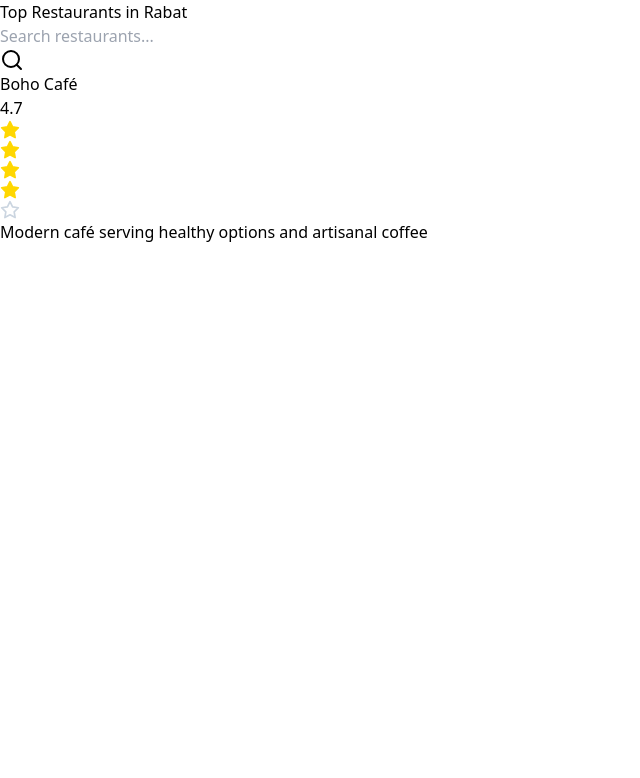
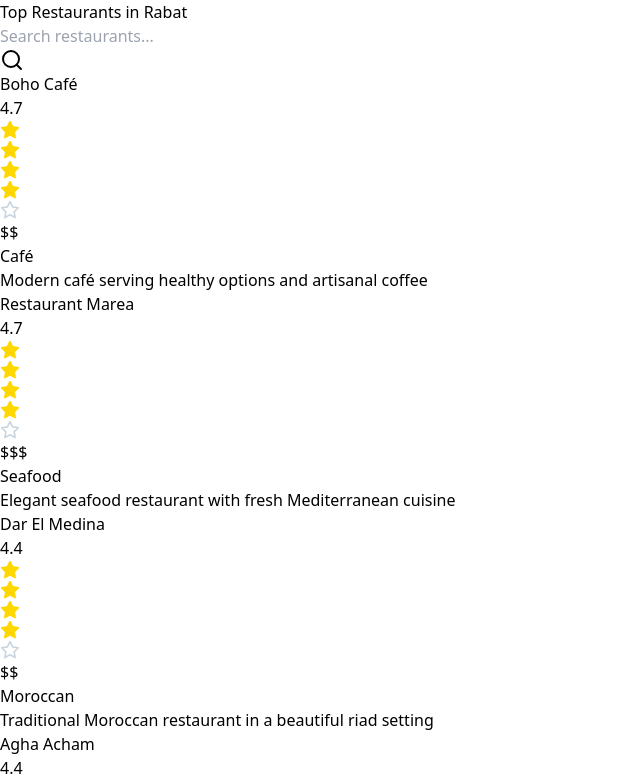
Before and after one commit to boufnichel/restaurant-finder-morocco, a React (Vite) app: page / in a window 1280 px wide. Shown: the top 778 px of the page, without its empty margins (0-640 px from the left). Built offline with nearby package versions, Linux system fonts and the light colour scheme.

Commit message:
Add all restaurant data and implement search functionality

```diff
--- a/src/components/RestaurantListing/index.tsx
+++ b/src/components/RestaurantListing/index.tsx
@@ -1,8 +1,53 @@
 import React, { useState } from 'react';
 import { Star, Search } from 'lucide-react';
 
+// Restaurant data
+const restaurantsData = [
+  {
+    name: "Boho Café",
+    description: "Modern café serving healthy options and artisanal coffee",
+    rating: 4.7,
+    cuisine: "Café",
+    priceRange: "$$"
+  },
+  {
+    name: "Restaurant Marea",
+    description: "Elegant seafood restaurant with fresh Mediterranean cuisine",
+    rating: 4.7,
+    cuisine: "Seafood",
+    priceRange: "$$$"
+  },
+  {
+    name: "Dar El Medina",
+    description: "Traditional Moroccan restaurant in a beautiful riad setting",
+    rating: 4.4,
+    cuisine: "Moroccan",
+    priceRange: "$$"
+  },
+  {
+    name: "Agha Acham",
+    description: "Authentic Middle Eastern flavors and mezze platters",
+    rating: 4.4,
+    cuisine: "Middle Eastern",
+    priceRange: "$$"
+  },
+  {
+    name: "Dar Rbatia",
+    description: "Luxurious Moroccan dining with traditional entertainment",
+    rating: 4.5,
+    cuisine: "Moroccan",
+    priceRange: "$$$"
+  }
+];
+
 const RestaurantListing = () => {
   const [searchQuery, setSearchQuery] = useState('');
+
+  // Filter restaurants based on search
+  const filteredRestaurants = restaurantsData.filter(restaurant =>
+    restaurant.name.toLowerCase().includes(searchQuery.toLowerCase()) ||
+    restaurant.cuisine.toLowerCase().includes(searchQuery.toLowerCase())
+  );
 
   // Function to render filled or empty stars
   const renderStars = (rating: number) => {
@@ -35,20 +80,37 @@ const RestaurantListing = () => {
         <Search className="absolute left-4 top-1/2 transform -translate-y-1/2 h-5 w-5 text-gray-400" />
       </div>
 
-      {/* Sample Restaurant Card */}
-      <div className="bg-white rounded-xl shadow-lg p-6 hover:shadow-xl transition-shadow duration-300">
-        <h2 className="text-2xl font-bold mb-3">Boho Café</h2>
-        <div className="flex items-center gap-2 mb-4">
-          <span className="text-xl font-semibold text-gray-800">4.7</span>
-          <div className="flex gap-1">
-            {renderStars(4.7)}
+      {/* Restaurant Cards */}
+      <div className="space-y-6">
+        {filteredRestaurants.map((restaurant, index) => (
+          <div
+            key={index}
+            className="bg-white rounded-xl shadow-lg p-6 hover:shadow-xl transition-shadow duration-300"
+          >
+            <div className="flex justify-between items-start">
+              <div>
+                <h2 className="text-2xl font-bold mb-2">{restaurant.name}</h2>
+                <div className="flex items-center gap-2 mb-3">
+                  <span className="text-xl font-semibold text-gray-800">{restaurant.rating}</span>
+                  <div className="flex gap-1">
+                    {renderStars(restaurant.rating)}
+                  </div>
+                </div>
+              </div>
+              <span className="text-lg font-medium text-gray-600">{restaurant.priceRange}</span>
+            </div>
+
+            <div className="flex items-center gap-2 mb-3">
+              <span className="px-3 py-1 bg-gray-100 rounded-full text-gray-700">
+                {restaurant.cuisine}
+              </span>
+            </div>
+
+            <p className="text-gray-600">
+              {restaurant.description}
+            </p>
           </div>
-        </div>
-
-        {/* Additional details can be added here */}
-        <p className="text-gray-600">
-          Modern café serving healthy options and artisanal coffee
-        </p>
+        ))}
       </div>
     </div>
   );
```
